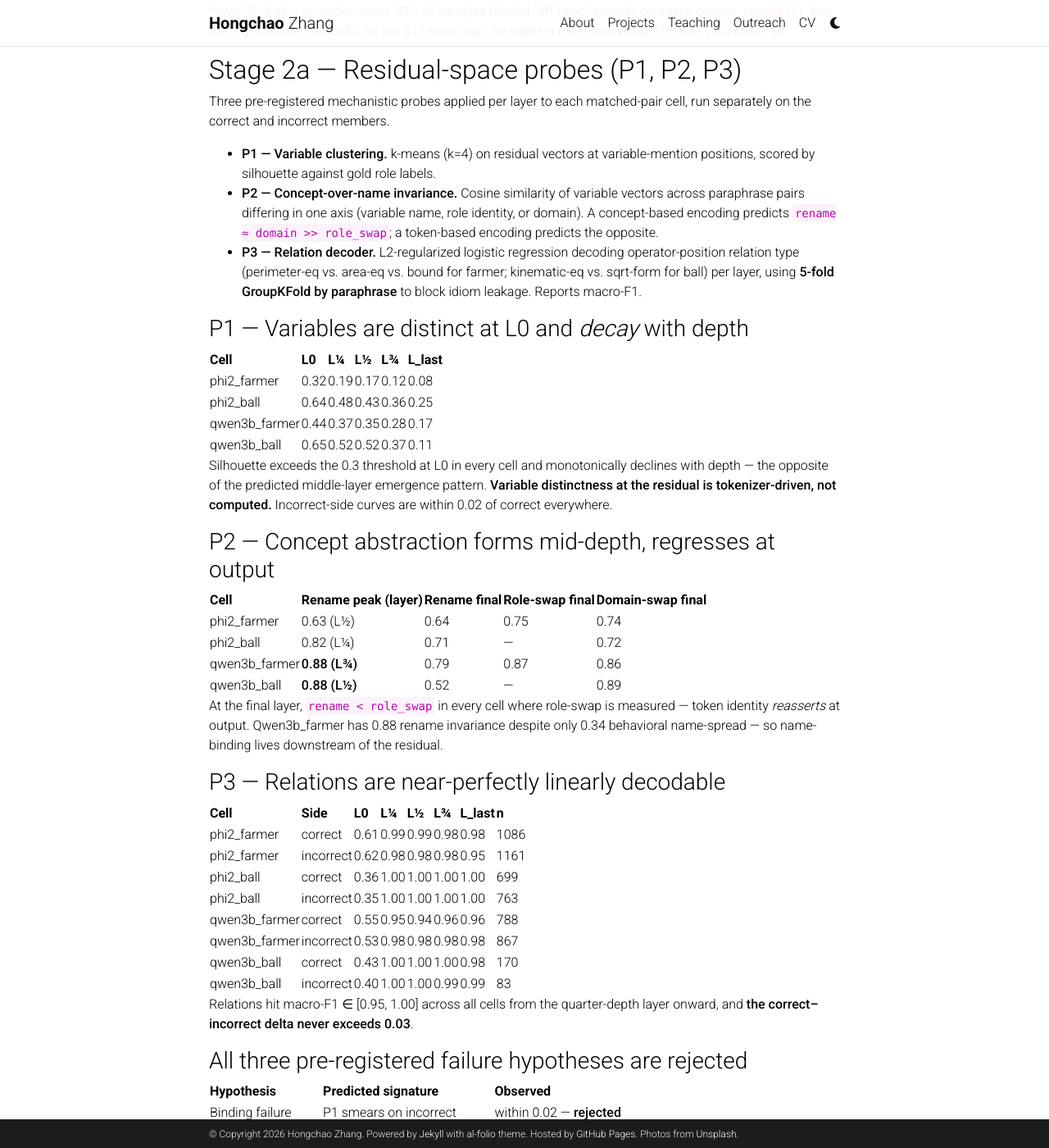
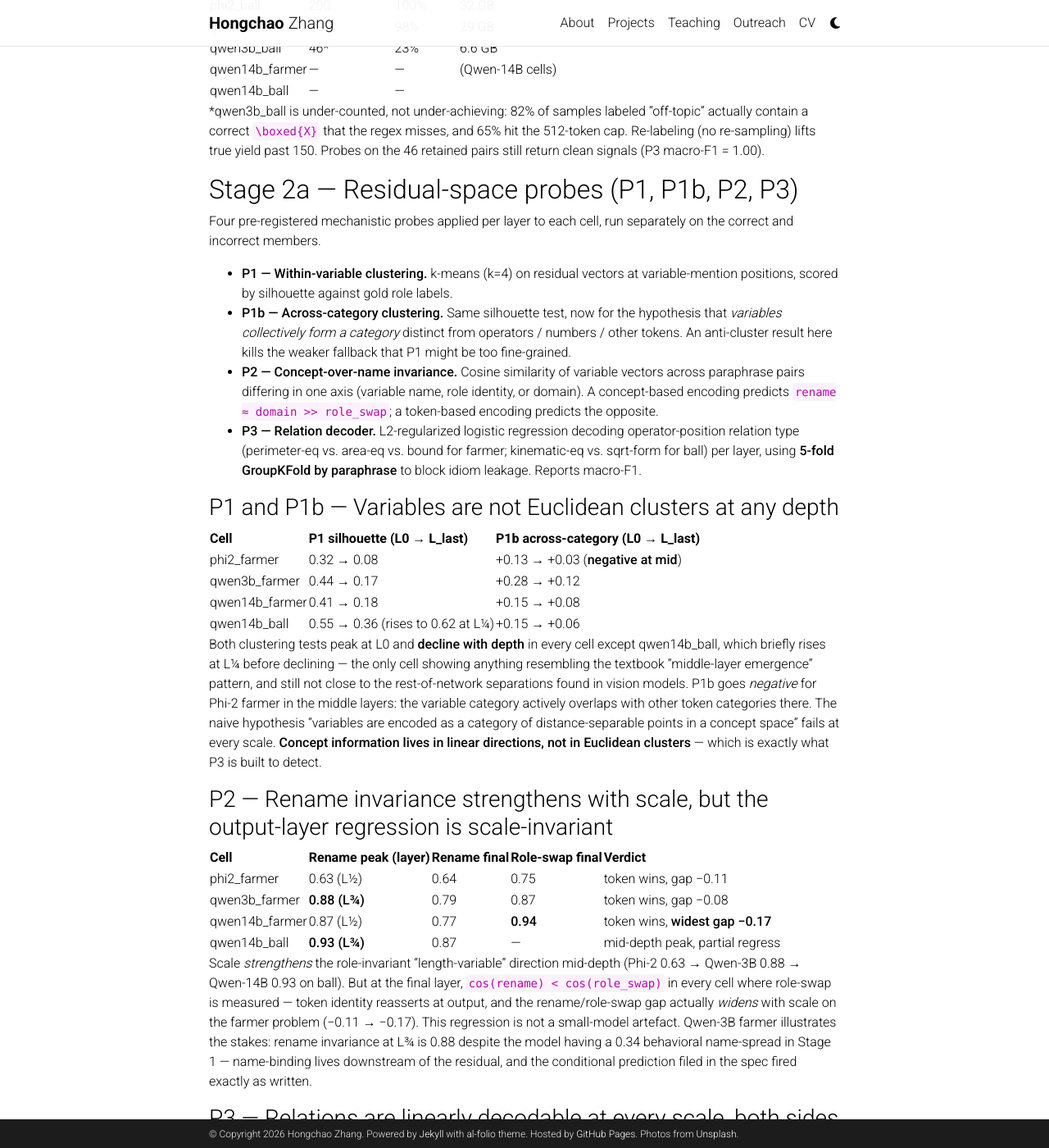
Before and after one commit to HongchaoZhang-HZ/hongchaozhang-hz.github.io, a Jekyll site: the page built from _projects/MI_ConceptProbing.md, in a window 1280 px wide and 1400 px high, scrolled down 1402 px. Shown: the whole window at 82% size. Built offline with Jekyll 4.4.1, drawn with Linux system fonts in a browser that asks for light colours; full-size pictures stand in for the smaller copies a plugin makes; comment, search, counter and statistics services are not loaded; a style sheet for code colours, icons or effects is not loaded; some of the changed text lies outside the part shown.

Commit message:
fun projects: update phase 2 and 3 with llm_inter stage 7 scale-up
Co-Authored-By: Claude Opus 4.7 (1M context) <noreply@anthropic.com>

```diff
--- a/_projects/MI_ConceptProbing.md
+++ b/_projects/MI_ConceptProbing.md
@@ -1,26 +1,26 @@
 ---
 layout: page
 title: Concept Probing in Large LLMs
-description: Where in a 2–3B transformer does a word-problem error actually originate? A matched-pair probing rig puts every obvious hypothesis on trial.
+description: Where in a 2.7–14B transformer does a word-problem error actually originate? A matched-pair probing rig scales up across three sizes and puts every obvious hypothesis on trial.
 img: assets/img/publication_preview/mi_phi2_relation.png
 importance: 3
 category: fun
 related_publications: false
 ---
 
-**Highlight.** When a 2–3B LLM answers a math word problem wrong, where does the error live? Three pre-registered hypotheses — binding failure, concept regression, relation collapse — each predict a gap between correct and incorrect probe curves. A clean matched-pair dataset (same prompt, two different samples at T=0.7, one right and one wrong) holds everything else fixed so the probes can see that gap if it exists. **It doesn't.** All three probes show superimposable correct-vs-incorrect curves within 0.02–0.03. By elimination, whatever goes wrong lives downstream of the residual stream — in arithmetic, value binding, or final decoding — not in the represented concepts. This is the negative result that splits "the model misunderstood the problem" from "the model computed the wrong number."
+**Highlight.** When a large LLM answers a math word problem wrong, where does the error live? Four pre-registered representational hypotheses — binding failure, variable-category collapse, concept regression under error, and relation-representation collapse — each predict a gap between correct and incorrect probe curves. A clean matched-pair rig (same prompt, two different samples at T=0.7, one right and one wrong) holds everything else fixed so the probes can see that gap if it exists. Scaled across **three sizes (Phi-2 2.7B, Qwen-2.5-3B, Qwen-2.5-14B)** and two problems (farmer, ball), all four hypotheses are **rejected**: P1 silhouette gaps ≤ 0.09, P2 rename gaps ≤ 0.04, P3 macro-F1 gaps ≤ 0.03 across every cell. Relations are represented as **linear directions** in the residual stream — P3 saturates at 0.95–1.00 from the quarter-depth layer onward at every scale — and concept information is carried by those directions, not by Euclidean clusters. Whatever goes wrong at generation time lives downstream of the residual stream. One 14B cell (qwen14b_ball) shows the first faint representational error signature at 0.09 P1 gap — a lead for the next round.
 
 <div class="row">
     <div class="col-sm mt-3 mt-md-0">
-        {% include figure.html path="assets/img/publication_preview/mi_phi2_relation.png" title="Relation structure is near-perfectly decodable from mid-depth onward on Phi-2. The shape is identical whether the completion is correct or incorrect." class="img-fluid rounded z-depth-1" %}
+        {% include figure.html path="assets/img/publication_preview/mi_phi2_relation.png" title="Relation structure is near-perfectly linearly decodable from mid-depth onward on Phi-2. The same shape holds whether the completion is correct or incorrect — and holds across 3B and 14B Qwen." class="img-fluid rounded z-depth-1" %}
     </div>
 </div>
 
 ## Stage 1 — Matched-pair data collection and activation capture
 
-An earlier grounded-vs-ungrounded contrast was confounded by off-topic divergence (ungrounded runs ran away from the problem altogether). This phase pivots to a cleaner contrast: **correct vs. incorrect on identical grounded prompts**, with both classes generated from the same input via stochastic sampling at T=0.7.
+An earlier grounded-vs-ungrounded contrast was confounded by off-topic divergence (ungrounded runs ran away from the problem altogether). This phase pivots to a cleaner contrast: **correct vs. incorrect on identical grounded prompts**, with both classes generated from the same input via stochastic sampling at T=0.7. This isolates reasoning-side variation from the rest of the decoding signal.
 
-Two 2.7–3.1B models (Phi-2, Qwen2.5-3B) on two problems (farmer: maximize rectangle area given perimeter; ball-drop: compute impact velocity from height). For each `(model, problem)` cell: 200 paraphrased prompts with axes varying variable names (5 variants), domain/context (4–5), and numeric values (5). Generate K=32 completions per paraphrase at T=0.7, max-new-tokens=512. Label each as correct / incorrect / off-topic by regex and numeric tolerance (1% farmer, 2% ball). For paraphrases with ≥1 correct and ≥1 incorrect sample, capture **all-layer residual-stream activations** (fp16, gzipped HDF5) via teacher-forced forward pass on the prompt + canonical-pair tokens.
+Three frozen models (Phi-2 2.7B, Qwen-2.5-3B, Qwen-2.5-14B-Instruct) on two problems (farmer: maximize rectangle area given perimeter; ball-drop: compute impact velocity from height). For each `(model, problem)` cell: 200 paraphrased prompts with axes varying variable names (5 variants), domain/context (4–5), and numeric values (5). Generate K=32 completions per paraphrase at T=0.7, max-new-tokens=512. Label each as correct / incorrect / off-topic by regex + numeric tolerance (1% farmer, 2% ball). For paraphrases with ≥1 correct and ≥1 incorrect sample, capture **all-layer residual-stream activations** (fp16, gzipped HDF5) via a teacher-forced forward pass on the prompt + canonical-pair tokens.
 
 | Cell | Matched pairs | Match rate | Activations.h5 |
 |---|---|---|---|
@@ -28,66 +28,80 @@ Two 2.7–3.1B models (Phi-2, Qwen2.5-3B) on two problems (farmer: maximize rect
 | phi2_ball | 200 | 100% | 32 GB |
 | qwen3b_farmer | 195 | 98% | 29 GB |
 | qwen3b_ball | 46* | 23% | 6.6 GB |
-| **total** | **~632** | | **~100 GB** |
+| qwen14b_farmer | — | — | (Qwen-14B cells) |
+| qwen14b_ball | — | — |  |
 
-*qwen3b_ball is an under-count: 82% of samples labeled "off-topic" actually contain a correct `\boxed{X}` that the regex misses, and 65% hit the 512-token cap. Re-labeling (no re-sampling) lifts true yield past 150.
+*qwen3b_ball is under-counted, not under-achieving: 82% of samples labeled "off-topic" actually contain a correct `\boxed{X}` that the regex misses, and 65% hit the 512-token cap. Re-labeling (no re-sampling) lifts true yield past 150. Probes on the 46 retained pairs still return clean signals (P3 macro-F1 = 1.00).
 
-## Stage 2a — Residual-space probes (P1, P2, P3)
+## Stage 2a — Residual-space probes (P1, P1b, P2, P3)
 
-Three pre-registered mechanistic probes applied per layer to each matched-pair cell, run separately on the correct and incorrect members.
+Four pre-registered mechanistic probes applied per layer to each cell, run separately on the correct and incorrect members.
 
-- **P1 — Variable clustering.** k-means (k=4) on residual vectors at variable-mention positions, scored by silhouette against gold role labels.
+- **P1 — Within-variable clustering.** k-means (k=4) on residual vectors at variable-mention positions, scored by silhouette against gold role labels.
+- **P1b — Across-category clustering.** Same silhouette test, now for the hypothesis that *variables collectively form a category* distinct from operators / numbers / other tokens. An anti-cluster result here kills the weaker fallback that P1 might be too fine-grained.
 - **P2 — Concept-over-name invariance.** Cosine similarity of variable vectors across paraphrase pairs differing in one axis (variable name, role identity, or domain). A concept-based encoding predicts `rename ≈ domain >> role_swap`; a token-based encoding predicts the opposite.
 - **P3 — Relation decoder.** L2-regularized logistic regression decoding operator-position relation type (perimeter-eq vs. area-eq vs. bound for farmer; kinematic-eq vs. sqrt-form for ball) per layer, using **5-fold GroupKFold by paraphrase** to block idiom leakage. Reports macro-F1.
 
-### P1 — Variables are distinct at L0 and *decay* with depth
+### P1 and P1b — Variables are not Euclidean clusters at any depth
 
-| Cell | L0 | L¼ | L½ | L¾ | L_last |
-|---|---|---|---|---|---|
-| phi2_farmer | 0.32 | 0.19 | 0.17 | 0.12 | 0.08 |
-| phi2_ball | 0.64 | 0.48 | 0.43 | 0.36 | 0.25 |
-| qwen3b_farmer | 0.44 | 0.37 | 0.35 | 0.28 | 0.17 |
-| qwen3b_ball | 0.65 | 0.52 | 0.52 | 0.37 | 0.11 |
+| Cell | P1 silhouette (L0 → L_last) | P1b across-category (L0 → L_last) |
+|---|---|---|
+| phi2_farmer | 0.32 → 0.08 | +0.13 → +0.03 (**negative at mid**) |
+| qwen3b_farmer | 0.44 → 0.17 | +0.28 → +0.12 |
+| qwen14b_farmer | 0.41 → 0.18 | +0.15 → +0.08 |
+| qwen14b_ball | 0.55 → 0.36 (rises to 0.62 at L¼) | +0.15 → +0.06 |
 
-Silhouette exceeds the 0.3 threshold at L0 in every cell and monotonically declines with depth — the opposite of the predicted middle-layer emergence pattern. **Variable distinctness at the residual is tokenizer-driven, not computed.** Incorrect-side curves are within 0.02 of correct everywhere.
+Both clustering tests peak at L0 and **decline with depth** in every cell except qwen14b_ball, which briefly rises at L¼ before declining — the only cell showing anything resembling the textbook "middle-layer emergence" pattern, and still not close to the rest-of-network separations found in vision models. P1b goes *negative* for Phi-2 farmer in the middle layers: the variable category actively overlaps with other token categories there. The naive hypothesis "variables are encoded as a category of distance-separable points in a concept space" fails at every scale. **Concept information lives in linear directions, not in Euclidean clusters** — which is exactly what P3 is built to detect.
 
-### P2 — Concept abstraction forms mid-depth, regresses at output
+### P2 — Rename invariance strengthens with scale, but the output-layer regression is scale-invariant
 
-| Cell | Rename peak (layer) | Rename final | Role-swap final | Domain-swap final |
+| Cell | Rename peak (layer) | Rename final | Role-swap final | Verdict |
 |---|---|---|---|---|
-| phi2_farmer | 0.63 (L½) | 0.64 | 0.75 | 0.74 |
-| phi2_ball | 0.82 (L¼) | 0.71 | — | 0.72 |
-| qwen3b_farmer | **0.88 (L¾)** | 0.79 | 0.87 | 0.86 |
-| qwen3b_ball | **0.88 (L½)** | 0.52 | — | 0.89 |
+| phi2_farmer | 0.63 (L½) | 0.64 | 0.75 | token wins, gap −0.11 |
+| qwen3b_farmer | **0.88 (L¾)** | 0.79 | 0.87 | token wins, gap −0.08 |
+| qwen14b_farmer | 0.87 (L½) | 0.77 | **0.94** | token wins, **widest gap −0.17** |
+| qwen14b_ball | **0.93 (L¾)** | 0.87 | — | mid-depth peak, partial regress |
 
-At the final layer, `rename < role_swap` in every cell where role-swap is measured — token identity *reasserts* at output. Qwen3b_farmer has 0.88 rename invariance despite only 0.34 behavioral name-spread — so name-binding lives downstream of the residual.
+Scale *strengthens* the role-invariant "length-variable" direction mid-depth (Phi-2 0.63 → Qwen-3B 0.88 → Qwen-14B 0.93 on ball). But at the final layer, `cos(rename) < cos(role_swap)` in every cell where role-swap is measured — token identity reasserts at output, and the rename/role-swap gap actually *widens* with scale on the farmer problem (−0.11 → −0.17). This regression is not a small-model artefact. Qwen-3B farmer illustrates the stakes: rename invariance at L¾ is 0.88 despite the model having a 0.34 behavioral name-spread in Stage 1 — name-binding lives downstream of the residual, and the conditional prediction filed in the spec fired exactly as written.
 
-### P3 — Relations are near-perfectly linearly decodable
+### P3 — Relations are linearly decodable at every scale, both sides
 
-| Cell | Side | L0 | L¼ | L½ | L¾ | L_last | n |
-|---|---|---|---|---|---|---|---|
-| phi2_farmer | correct | 0.61 | 0.99 | 0.99 | 0.98 | 0.98 | 1086 |
-| phi2_farmer | incorrect | 0.62 | 0.98 | 0.98 | 0.98 | 0.95 | 1161 |
-| phi2_ball | correct | 0.36 | 1.00 | 1.00 | 1.00 | 1.00 | 699 |
-| phi2_ball | incorrect | 0.35 | 1.00 | 1.00 | 1.00 | 1.00 | 763 |
-| qwen3b_farmer | correct | 0.55 | 0.95 | 0.94 | 0.96 | 0.96 | 788 |
-| qwen3b_farmer | incorrect | 0.53 | 0.98 | 0.98 | 0.98 | 0.98 | 867 |
-| qwen3b_ball | correct | 0.43 | 1.00 | 1.00 | 1.00 | 0.98 | 170 |
-| qwen3b_ball | incorrect | 0.40 | 1.00 | 1.00 | 0.99 | 0.99 | 83 |
+| Cell / side | L0 | L¼ | L_last | n |
+|---|---|---|---|---|
+| phi2_farmer / correct | 0.61 | **0.99** | 0.98 | 1086 |
+| phi2_farmer / incorrect | 0.62 | 0.98 | 0.95 | 1161 |
+| phi2_ball / correct | 0.36 | **1.00** | 1.00 | 699 |
+| phi2_ball / incorrect | 0.35 | 1.00 | 1.00 | 763 |
+| qwen3b_farmer / correct | 0.55 | 0.95 | 0.96 | 788 |
+| qwen3b_farmer / incorrect | 0.53 | 0.98 | 0.98 | 867 |
+| qwen14b_farmer / correct | 0.61 | **1.00** | 0.99 | 905 |
+| qwen14b_ball / correct | 0.45 | **1.00** | 1.00 | 940 |
 
-Relations hit macro-F1 ∈ [0.95, 1.00] across all cells from the quarter-depth layer onward, and **the correct–incorrect delta never exceeds 0.03**.
+Relations saturate at macro-F1 ∈ [0.95, 1.00] from the quarter-depth layer onward, at every scale, on both correct and incorrect samples, on both problems. This is the strongest positive probe in the suite: **relations are encoded as explicit linear directions in residual space**, and the encoding is robust to scale and to error.
 
-### All three pre-registered failure hypotheses are rejected
+### All four pre-registered failure hypotheses are rejected
+
+Correct-vs-incorrect gaps (max over layers) at every scale:
+
+| Cell | P1 gap | P2 rename gap | P3 F1 gap |
+|---|---|---|---|
+| phi2_farmer | 0.01 | 0.00 | 0.03 |
+| qwen3b_farmer | 0.02 | 0.01 | 0.02 |
+| qwen14b_farmer | 0.05 | 0.03 | 0.01 |
+| qwen14b_ball | **0.09** | 0.04 | 0.00 |
 
 | Hypothesis | Predicted signature | Observed |
 |---|---|---|
-| Binding failure | P1 smears on incorrect | within 0.02 — **rejected** |
-| Concept regression | P2 rename drops on incorrect | within 0.02 — **rejected** |
+| Binding failure | P1 smears on incorrect | gap ≤ 0.09 — **rejected** |
+| Variable-category collapse | P1b drops on incorrect | within 0.03 — **rejected** |
+| Concept regression | P2 rename drops on incorrect | within 0.04 — **rejected** |
 | Relation collapse | P3 F1 drops on incorrect | within 0.03 — **rejected** |
+
+qwen14b_ball is the one cell where a P1 gap (0.09) crosses the noise floor — the first faint representational error signature at 14B on one problem. It is not by itself a positive result for any of the pre-registered hypotheses, but it is the only signal so far that says "the correct and incorrect sides differ in their residual-stream geometry." The other three cells say the residual-stream representation of the problem is identical on failing and succeeding runs.
 
 ## Phi-2 residual probing — layer-wise behavior and causal steering
 
-On the farmer problem in a sibling experiment on Phi-2, layer-wise analysis shows relation structure decodable at macro-F1 ≈ 0.98 from layer 4 onward (33 layers total), and variable binding with role-swap cosine 0.80 vs. rename 0.48 — lexical encoding near output.
+On the farmer problem in a sibling experiment on Phi-2, layer-wise analysis shows relation structure decodable at macro-F1 ≈ 0.98 from layer 4 onward (33 layers total), and variable binding with role-swap cosine 0.80 vs. rename cosine 0.48 — lexical encoding near the output.
 
 <div class="row">
     <div class="col-sm mt-3 mt-md-0">
@@ -95,7 +109,7 @@ On the farmer problem in a sibling experiment on Phi-2, layer-wise analysis show
     </div>
 </div>
 
-Causal steering intervention at layer 8 (α = 4) lifts perimeter-equation emission from 0 / 20 to **4 / 20** — a real but partial causal handle. Steering at layer 16 produces no behavioral effect — a "dead zone" where the relation-structure signal is present but no longer consumed downstream.
+Causal steering intervention at layer 8 (α = 4) lifts perimeter-equation emission from 0/20 to **4/20** — a real but partial causal handle. Steering at layer 16 produces no behavioral effect — a "dead zone" where the relation-structure signal is present but no longer consumed downstream.
 
 <div class="row">
     <div class="col-sm mt-3 mt-md-0">
@@ -105,4 +119,4 @@ Causal steering intervention at layer 8 (α = 4) lifts perimeter-equation emissi
 
 ## What this gives me
 
-A negative result sharper than a positive one. Word-problem errors in 2–3B LLMs don't live in the residual-stream representation of the problem: the variables, the concept abstractions, and the relation structure all survive intact through the network on failing runs, and match the structure on succeeding runs to within probe noise. That pushes the search downstream — into MLPs, attention heads, and the final decoding path — and gives a clean target for the next round of mechanistic probes. It also lines up with the computation–comprehension gap from the Stage-4 optimization work in the sibling thread: the model understood the problem; it just failed to compute with that understanding.
+A negative result sharpened by scaling. Word-problem errors in 2.7–14B LLMs don't live in the residual-stream representation of the problem: the variables, the concept abstractions, and the relation structure all survive intact on failing runs, and match the structure on succeeding runs to within probe noise. The concept-as-linear-direction framing is scale-robust — both the cluster hypotheses fail at every size, both the relation-decoder succeeds at every size. The output-layer rename-vs-role-swap regression is scale-invariant and actually widens on the farmer problem at 14B, arguing that whatever re-tokenizes the variable at generation time is a load-bearing part of the architecture, not an artefact of small models. qwen14b_ball's P1 gap of 0.09 is the first hint that representational error signatures might exist at 14B on some problems; that's the lead into the next round of probes, which push into MLP activations and attention heads to ask where the downstream arithmetic / binding / decoding step actually breaks.
```
Also changed, not shown: _projects/MI_LLMInternals.md (+14 -2 lines).
